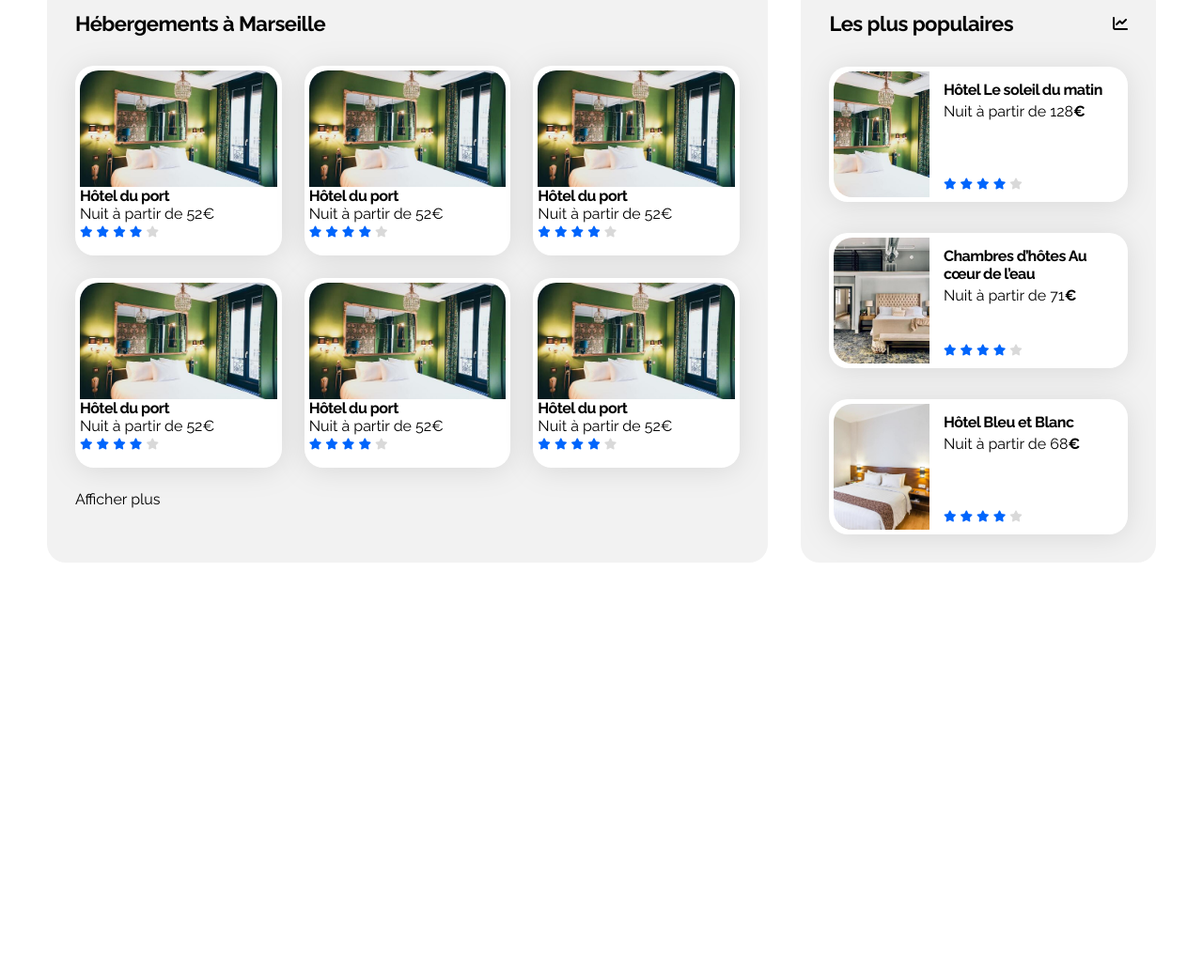
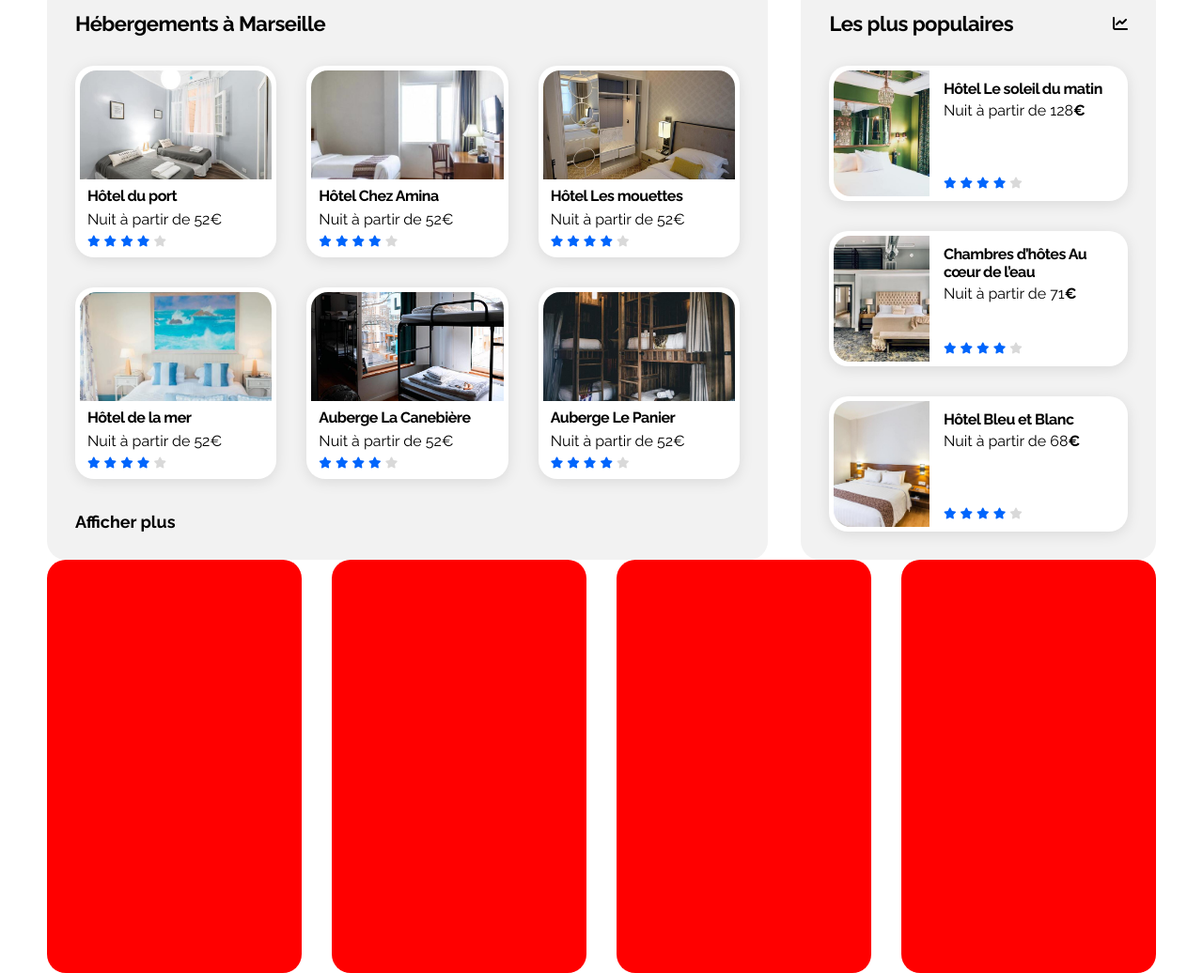
Before and after one commit to ask0ldd/P2-OC-HTML_CSS_Integration2, a plain HTML site: page index.html in a window 1280 px wide. Shown: the part 428-1464 px from the top of the page at 94% size. Before the commit the page ends 1027 px from the top, so only its background shows below. Drawn offline with Linux system fonts and the light colour scheme.

Commit message:
activities boiler

```diff
--- a/css/style.css
+++ b/css/style.css
@@ -56,32 +56,12 @@ h4 {
 }
 
 /** ICONS **/
-.icon--size10 {
-  font-size: 10px;
-}
-
 .icon--size12 {
   font-size: 12px;
 }
 
-.icon--size16 {
-  font-size: 1rem;
-}
-
-.icon--size18 {
-  font-size: 1.125rem;
-}
-
 .icon--size19 {
   font-size: 1.2rem;
-}
-
-.icon--size20 {
-  font-size: 1.25rem;
-}
-
-.icon--size22 {
-  font-size: 1.375rem;
 }
 
 .icon--blue {
@@ -335,7 +315,7 @@ nav a:hover:after {
   background-color: white;
   border-radius: 20px;
   padding: 5px;
-  filter: drop-shadow(0px 3px 15px rgba(0, 0, 0, 0.1));
+  box-shadow: 0 3px 15px rgba(0, 0, 0, 0.1);
 }
 
 .card img {
@@ -363,6 +343,8 @@ nav a:hover:after {
   background-color: var(--main-bg-color);
   border-radius: 20px;
   padding: 30px;
+  display: flex;
+  flex-direction: column;
 }
 
 .rentals-cards {
@@ -370,7 +352,7 @@ nav a:hover:after {
   width: 100%;
   flex-wrap: wrap;
   justify-content: space-between;
-  gap: 1.5rem;
+  gap: 2rem 2rem;
   margin-top: 2rem;
 }
 
@@ -379,17 +361,33 @@ nav a:hover:after {
   display: flex;
   flex-direction: column;
   overflow: hidden;
-  padding-bottom: 1rem;
+  padding-bottom: 0.5rem;
 }
 
 .rentals-cards .card img {
   height: 124px;
-  border-top-left-radius: 20px;
-  border-top-right-radius: 20px;
+  border-top-left-radius: 18px;
+  border-top-right-radius: 18px;
+  padding-bottom: 8px;
+}
+
+.rentals-cards .card h4 {
+  padding-left: 8px;
+}
+
+.rentals-cards .card .card-rating {
+  padding-left: 8px;
+}
+
+.rentals-cards .card p {
+  margin: 6px 0px 4px 8px;
 }
 
 .showmore {
+  display: block;
   margin-top: auto;
+  font-weight: 600;
+  font-size: 18px;
 }
 
 /****** populars ***********/
@@ -407,16 +405,24 @@ nav a:hover:after {
   align-items: center;
 }
 
+.populars-cards {
+  gap: 2rem;
+  display: flex;
+  flex-direction: column;
+  margin-top: 2rem;
+}
+
 .populars-cards .card {
   display: flex;
-  margin-top: 33px;
+  flex: 1 1;
+  /*margin-top: 33px;*/
 }
 
 .populars-cards img {
   width: 33%;
   height: 134px;
-  border-top-left-radius: 20px;
-  border-bottom-left-radius: 20px;
+  border-top-left-radius: 18px;
+  border-bottom-left-radius: 18px;
 }
 
 .populars-cards .card-content {
@@ -448,7 +454,22 @@ nav a:hover:after {
   color: var(--filter-borders-color);
 }
 
-/* Le code ci-dessous correspond à la version responsive uniquement */
+/***** Activities *****/
+.activities {
+  width: 100%;
+  display: flex;
+  gap: 2rem;
+}
+
+.card-activities {
+  width: 25%;
+  height: 440px;
+  background-color: red;
+  overflow: hidden;
+  border-radius: 20px;
+  display: flex;
+  flex-direction: column;
+}
 
 /****** Media queries ***********/
 /* Medium devices (tablets, less/equal than 1024px) */
@@ -526,6 +547,10 @@ nav a:hover:after {
     justify-content: center;
   }
 
+  nav ul li a {
+    border-bottom: 2px solid var(--main-bg-color);
+  }
+
   nav ul li:first-child,
   nav ul li:first-child a:any-link {
     border-bottom: 2px solid var(--main-color);
@@ -566,20 +591,55 @@ nav a:hover:after {
     font-size: 14px;
   }
 
+  .rentals-and-popular-container {
+    flex-direction: column-reverse;
+  }
+
   .rentals {
     background-color: unset;
     border-radius: 0;
     padding: 2rem 1.25rem 2rem 1.25rem;
   }
 
-  .rentals-and-popular-container {
-    flex-direction: column-reverse;
+  .rentals-cards {
+    flex-direction: column;
+  }
+
+  .rentals-cards .card {
+    width: 100%;
+  }
+
+  .rentals-cards :nth-child(1) {
+    order: 1;
+  }
+
+  .rentals-cards :nth-child(2) {
+    order: 6;
+  }
+
+  .rentals-cards :nth-child(3) {
+    order: 3;
+  }
+
+  .rentals-cards :nth-child(4) {
+    order: 4;
+  }
+
+  .rentals-cards :nth-child(5) {
+    order: 2;
+  }
+
+  .rentals-cards :nth-child(6) {
+    order: 5;
+  }
+
+  .showmore {
+    display: none;
   }
 
   .populars {
     padding: 2rem 1.25rem 2rem 1.25rem;
     border-radius: 0;
-    border-color: red;
     margin-top: 0;
   }
 
@@ -590,7 +650,6 @@ nav a:hover:after {
   .populars-cards .card {
     width: 100%;
     height: 144px;
-    margin-top: 1rem;
   }
 }
 
--- a/index.html
+++ b/index.html
@@ -40,7 +40,7 @@
                     <div class="search__location_iconcontainer"><i class="fa-solid fa-location-dot icon--size19"></i></div>
                     <input class="search__textinput" type="search" placeholder="Marseille, France">
                     <button class="search__btn-icon" type="submit" disabled><i class="fa-solid fa-magnifying-glass"></i></button>
-                    <button class="search__btn-text" type="submit" disabled>Rechercher</button>
+                    <button class="search__btn-text" type="submit" disabled>Rechercher</button><!-- form submit-->
                 </form>
                 <div class="filter__bar">
                     <div class="filter__text">Filtres</div>
@@ -59,7 +59,7 @@
                     </div>
                     <div class="rentals-cards">
                         <article class="card">
-                            <img src="./images/hebergements/emile-guillemot.jpg">
+                            <img src="./images/hebergements/fred-kleber.jpg">
                             <h4>Hôtel du port</h4>
                             <p>Nuit à partir de 52€</p>
                             <div class="card-rating">
@@ -72,8 +72,8 @@
                             </div>
                         </article>
                         <article class="card">
-                            <img src="./images/hebergements/emile-guillemot.jpg">
-                            <h4>Hôtel du port</h4>
+                            <img src="./images/hebergements/febrian-zakaria.jpg">
+                            <h4>Hôtel Chez Amina</h4>
                             <p>Nuit à partir de 52€</p>
                             <div class="card-rating">
                                 <i class="fa-xs fa-solid fa-star" aria-hidden="true"></i>
@@ -85,8 +85,8 @@
                             </div>
                         </article>
                         <article class="card">
-                            <img src="./images/hebergements/emile-guillemot.jpg">
-                            <h4>Hôtel du port</h4>
+                            <img src="./images/hebergements/reisetopia.jpg">
+                            <h4>Hôtel Les mouettes</h4>
                             <p>Nuit à partir de 52€</p>
                             <div class="card-rating">
                                 <i class="fa-xs fa-solid fa-star" aria-hidden="true"></i>
@@ -98,8 +98,8 @@
                             </div>
                         </article>
                         <article class="card">
-                            <img src="./images/hebergements/emile-guillemot.jpg">
-                            <h4>Hôtel du port</h4>
+                            <img src="./images/hebergements/annie-spratt.jpg">
+                            <h4>Hôtel de la mer</h4>
                             <p>Nuit à partir de 52€</p>
                             <div class="card-rating">
                                 <i class="fa-xs fa-solid fa-star" aria-hidden="true"></i>
@@ -111,8 +111,8 @@
                             </div>
                         </article>
                         <article class="card">
-                            <img src="./images/hebergements/emile-guillemot.jpg">
-                            <h4>Hôtel du port</h4>
+                            <img src="./images/hebergements/marcus-loke.jpg">
+                            <h4>Auberge La Canebière</h4>
                             <p>Nuit à partir de 52€</p>
                             <div class="card-rating">
                                 <i class="fa-xs fa-solid fa-star" aria-hidden="true"></i>
@@ -124,8 +124,8 @@
                             </div>
                         </article>
                         <article class="card">
-                            <img src="./images/hebergements/emile-guillemot.jpg">
-                            <h4>Hôtel du port</h4>
+                            <img src="./images/hebergements/nicate-lee.jpg">
+                            <h4>Auberge Le Panier</h4>
                             <p>Nuit à partir de 52€</p>
                             <div class="card-rating">
                                 <i class="fa-xs fa-solid fa-star" aria-hidden="true"></i>
@@ -136,9 +136,9 @@
                                 <span class="sr-only">Note de 4 sur 5</span>
                             </div>
                         </article>
-                        <span class="showmore">Afficher plus</span>
+
                     </div>
-
+                    <span class="showmore">Afficher plus</span>
                 </section>
                 <section class="populars">
                     <div class="populars-title">
@@ -200,6 +200,13 @@
                     </div>
                 </section>
             </div>
+            <section class="activities">
+
+                <article class="card-activities"></article>
+                <article class="card-activities"></article>
+                <article class="card-activities"></article>
+                <article class="card-activities"></article>
+            </section>
         </main>
         <footer></footer>
 </body>
```
